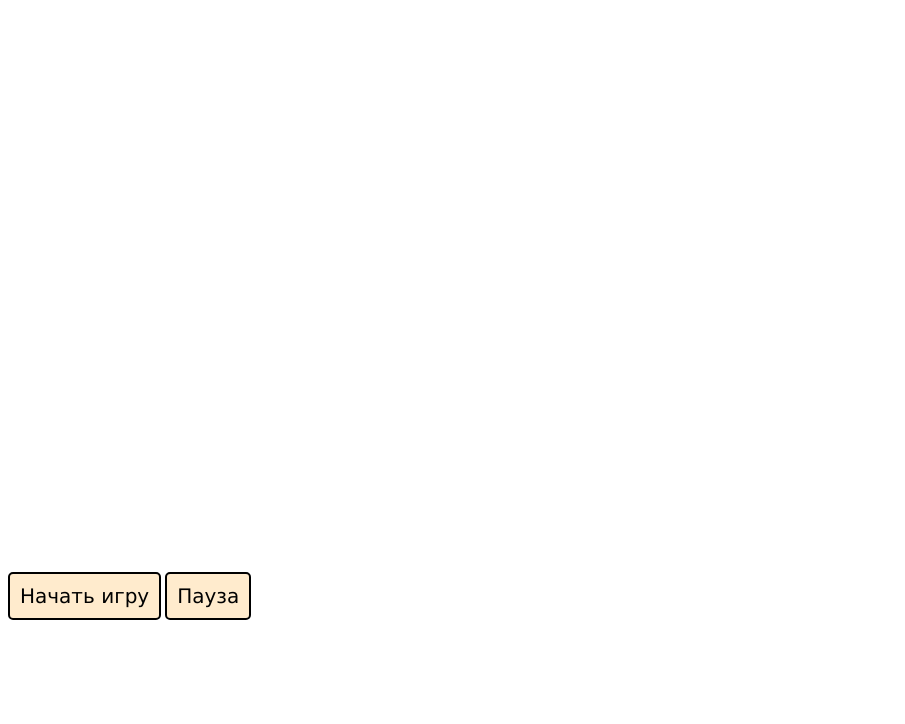
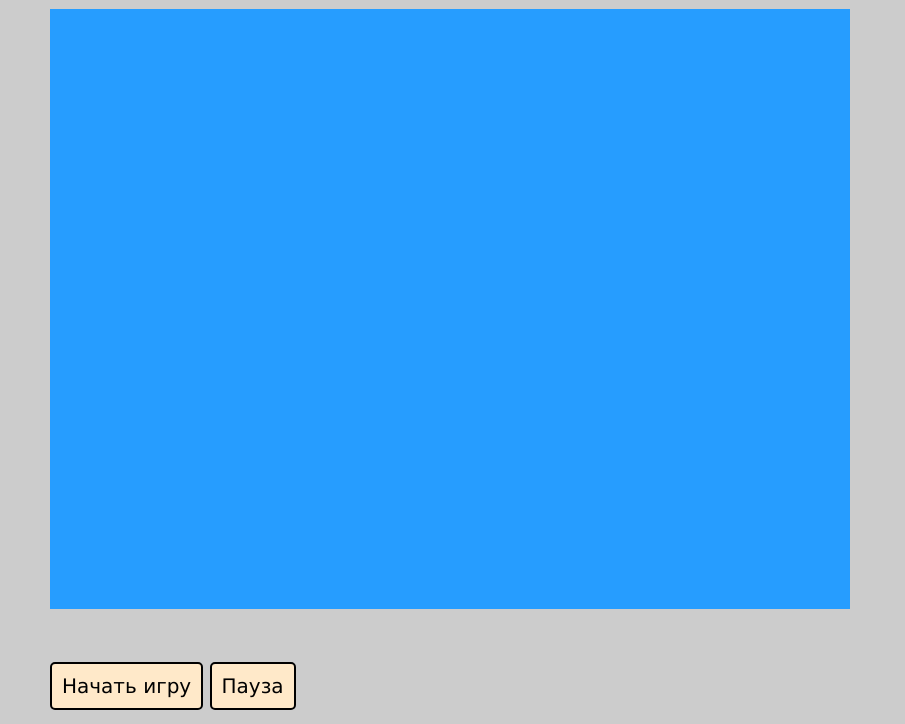
Before and after one commit to maxim218/Children_game_JS, a plain HTML site: page index.html in a window 1280 px wide. Shown: the part 76-800 px from the top of the page, without its empty margins (0-905 px from the left). Drawn offline with Linux system fonts and the light colour scheme.

Commit message:
Add canvas

```diff
--- a/code.js
+++ b/code.js
@@ -0,0 +1,21 @@
+"use strict";
+
+window.onload = function () {
+    // get elements from html page
+    let startBtn = document.getElementById("startBtn");
+    let pauseBtn = document.getElementById("pauseBtn");
+    let can = document.getElementById("can");
+
+    // init drawing holst
+    let holst = can.getContext("2d");
+
+    // draw background in holst
+    function drawFon() {
+        holst.clearRect(0, 0, 800, 600);
+        holst.fillStyle = '#269dff';
+        holst.fillRect(0, 0, 800, 600);
+    }
+
+    // draw background in holst
+    drawFon();
+};
--- a/index.html
+++ b/index.html
@@ -4,9 +4,17 @@
     <meta charset="UTF-8">
     <title>Игра 2D</title>
     <style>
+        body {
+            margin-left: 50px;
+            margin-top: 25px;
+            background: #CCCCCC;
+            font-size: 20px;
+            font-family: Verdana, Arial, Helvetica, sans-serif;
+        }
+
         .buttonClass {
             outline: none;
-            background: blanchedalmond;
+            background: #FFE9C9;
             padding: 10px;
             border: 2px solid black;
             border-radius: 5px;
@@ -16,11 +24,13 @@
 
         .buttonClass:hover {
             cursor: pointer;
-            background: cyan;
+            background: #23FFE4;
         }
     </style>
 </head>
 <body>
+
+<h2>Игра 2D</h2>
 
 <canvas width = "800px" height = "600px" id = "can"></canvas>
 
```
